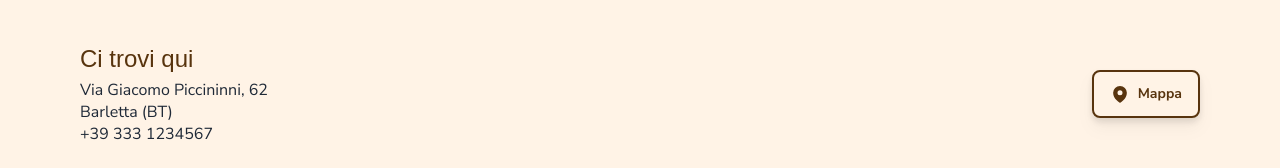
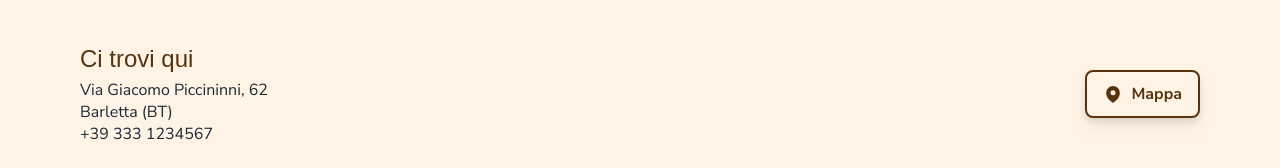
Before and after one commit to federicofrasca796/crema-cioccolato-bt, a Next.js app: page / in a window 1280 px wide. Shown: the part 1557-1725 px from the top of the page. Built offline with nearby package versions, Linux system fonts and the light colour scheme; a web font is replaced by a local one.

Commit message:
✨ feat(typography): tweak typography and global styling

```diff
--- a/src/app/globals.css
+++ b/src/app/globals.css
@@ -8,7 +8,7 @@ html {
 
 /* Customize DaisyUI components */
 .btn {
-  @apply border-2 font-bold;
+  @apply border-2 text-base font-bold;
 }
 
 .badge {
@@ -22,5 +22,5 @@ html {
 
 /* Custom classes */
 .top-wave {
-  @apply relative after:absolute after:-top-14 after:block after:h-14 after:w-full after:bg-primary-0 after:[mask-image:url('/assets/wave-1.svg')] after:[mask-repeat:no-repeat] after:[mask-size:cover];
+  @apply relative after:absolute after:-top-10 after:block after:h-10 after:w-full after:bg-primary-0 after:[mask-image:url('/assets/wave-1.svg')] after:[mask-repeat:no-repeat] after:[mask-size:cover];
 }
--- a/tailwind.config.ts
+++ b/tailwind.config.ts
@@ -90,7 +90,16 @@ const config: Config = {
       },
       colors: {
         ...ccPalette
-      }
+      },
+      typography: (theme: any) => ({
+        DEFAULT: {
+          css: {
+            'h1, h2, h3, h4, h5, h6': {
+              fontFamily: theme('fontFamily.serif')
+            }
+          }
+        }
+      })
     },
     container: {
       padding: {
```
